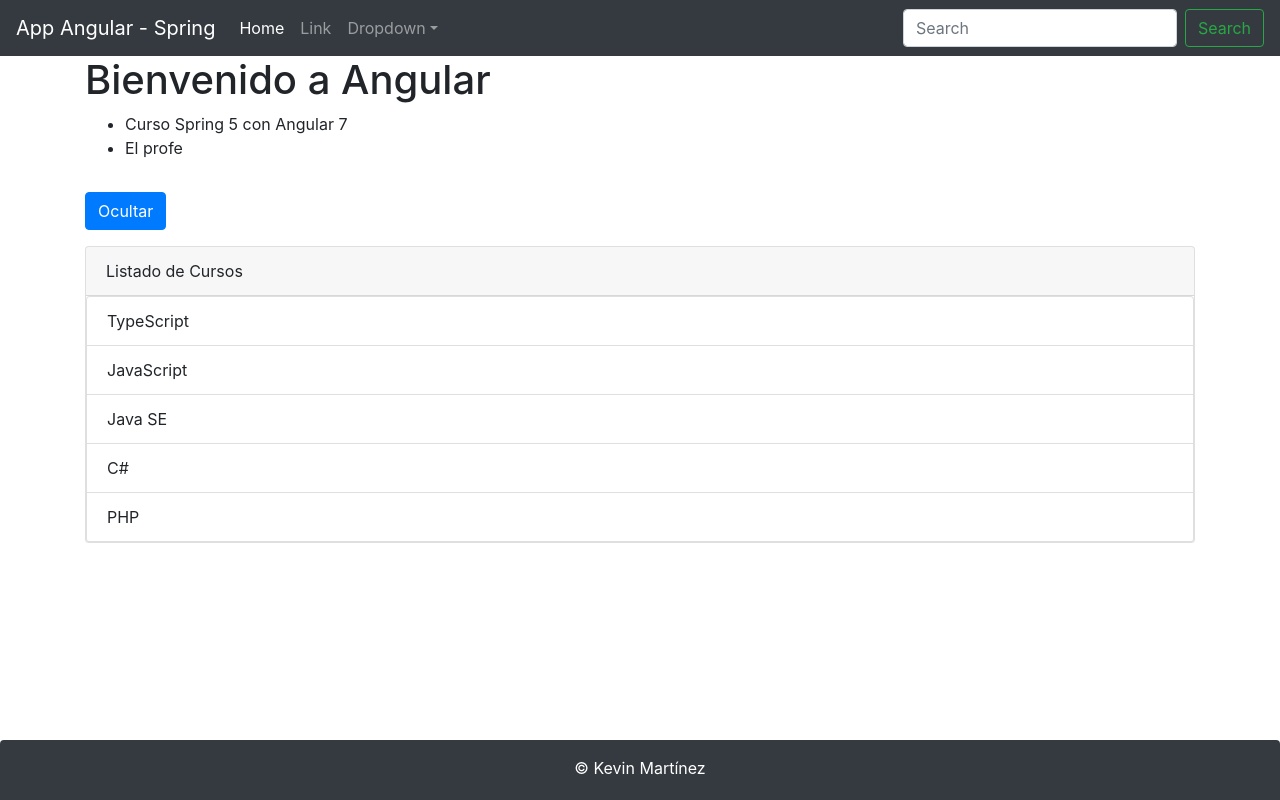
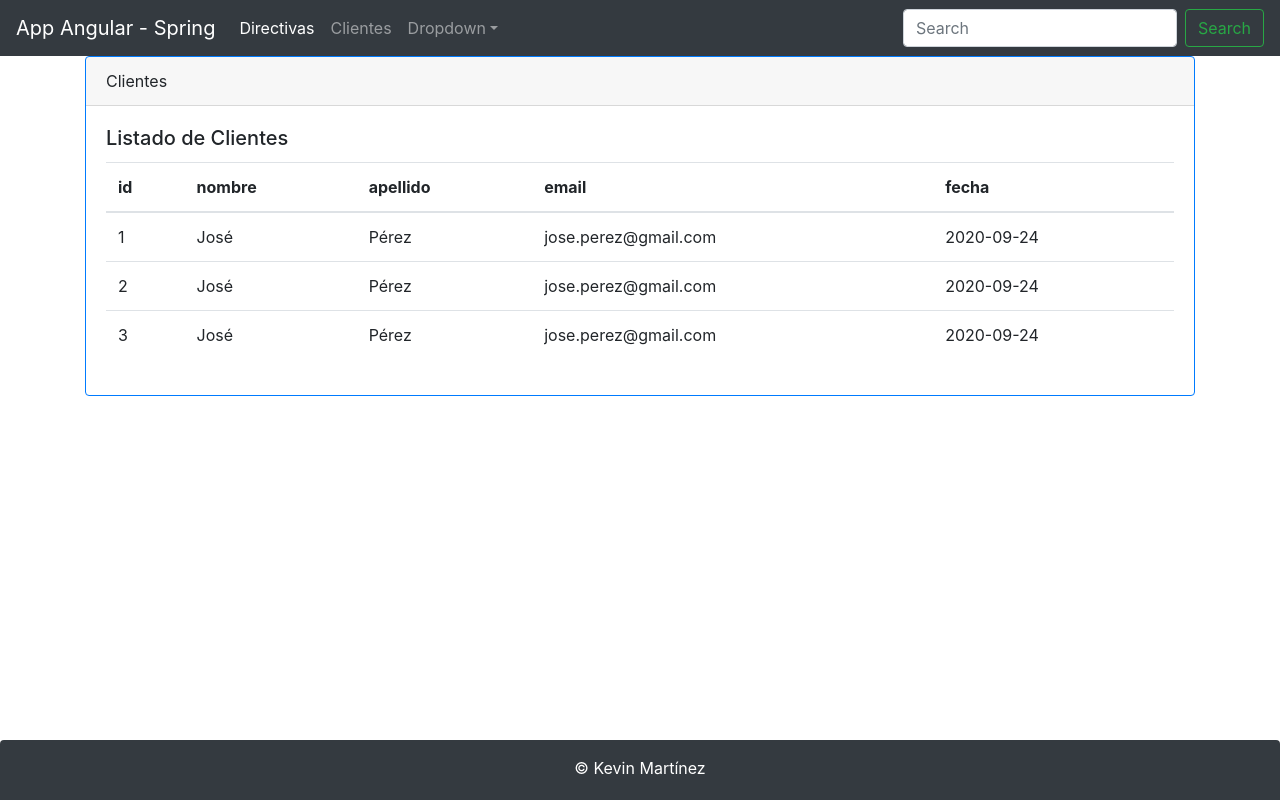
Before and after one commit to kkevin7/clientes-angular, an Angular app: page /clientes in a window 1280 px wide. Before the commit this address led to /. Built offline with nearby package versions, Linux system fonts and the light colour scheme.

Commit message:
Using routers

```diff
--- a/src/app/app.component.html
+++ b/src/app/app.component.html
@@ -1,14 +1,7 @@
 <app-navbar></app-navbar>
 
 <div class="container">
-
-<h1>{{title}}</h1>
-<ul>
-  <li>{{curso}}</li>
-  <li>{{profesor}}</li>
-</ul>
-
-<app-directiva></app-directiva>
+<router-outlet></router-outlet>
 
 </div>
 
--- a/src/app/layouts/navbar/navbar.component.html
+++ b/src/app/layouts/navbar/navbar.component.html
@@ -7,10 +7,10 @@
   <div class="collapse navbar-collapse" id="collapsibleNavId">
     <ul class="navbar-nav mr-auto mt-2 mt-lg-0">
       <li class="nav-item active">
-        <a class="nav-link" href="#">Home <span class="sr-only">(current)</span></a>
+        <a class="nav-link" routerLink="/directivas">Directivas <span class="sr-only">(current)</span></a>
       </li>
       <li class="nav-item">
-        <a class="nav-link" href="#">Link</a>
+        <a class="nav-link" routerLink="/clientes">Clientes</a>
       </li>
       <li class="nav-item dropdown">
         <a class="nav-link dropdown-toggle" href="#" id="dropdownId" data-toggle="dropdown" aria-haspopup="true" aria-expanded="false">Dropdown</a>
--- /dev/null
+++ b/src/app/src/app/clientes/cliente.ts
@@ -0,0 +1,2 @@
+export class Cliente {
+}
```
Also changed, not shown: src/app/app.module.ts (+14 -3 lines), 1 other file (tests, documents, lock files or other folders).
